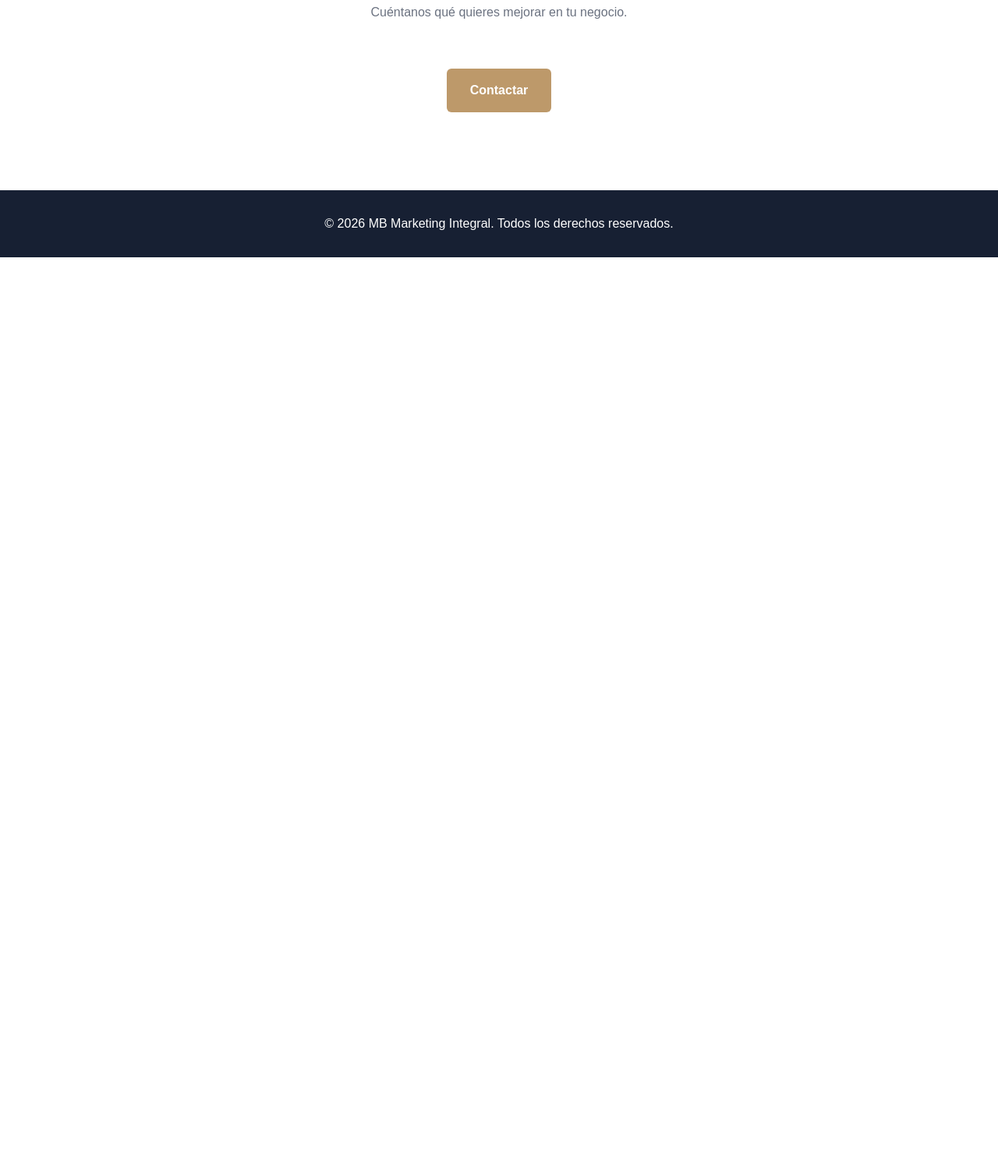
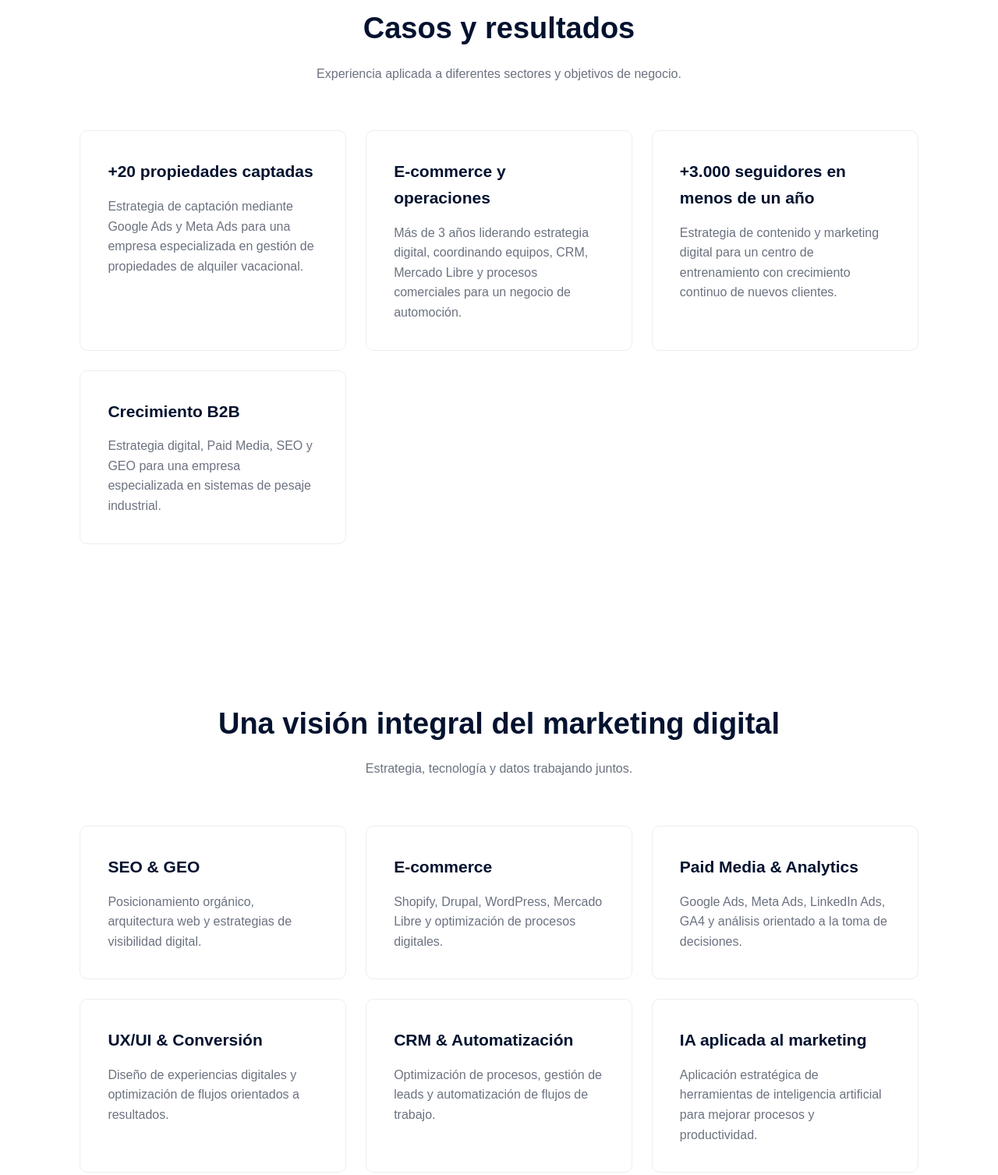
Before and after one commit to MBMarketingIntegral/mbmarketingintegral.github.io, a plain HTML site: page index.html in a window 1280 px wide. Shown: the part 2177-3684 px from the top of the page at 78% size. Before the commit the page ends 2507 px from the top, so only its background shows below. Drawn offline with Linux system fonts and the light colour scheme.

Commit message:
Update index.html
Añadir experiencia y resultados a la web

```diff
--- a/index.html
+++ b/index.html
@@ -355,16 +355,260 @@
         <div class="section-title">
 
             <h2>
-                        MB Marketing Integral
+
+                Experiencia que se convierte en resultados
+
             </h2>
+
+            <p>
+
+                Más de una década trabajando en marketing digital,
+
+                e-commerce y estrategia online para negocios reales.
+
+            </p>
 
         </div>
 
         <p>
-                    Una visión estratégica del marketing para ayudar a las Pymes
-                    a entender mejor su negocio, aprovechar sus oportunidades
-                    digitales y avanzar con una estrategia clara.
+
+            No hablamos de teoría. Analizamos negocios, datos y oportunidades
+
+            para diseñar estrategias que ayuden a crecer de forma sostenible.
+
         </p>
+
+    </div>
+
+</section>
+
+<section class="results">
+
+    <div class="section-title">
+
+        <h2>
+
+            Casos y resultados
+
+        </h2>
+
+        <p>
+
+            Experiencia aplicada a diferentes sectores y objetivos de negocio.
+
+        </p>
+
+    </div>
+
+    <div class="services">
+
+        <div class="service">
+
+            <h3>
+
+                +20 propiedades captadas
+
+            </h3>
+
+            <p>
+
+                Estrategia de captación mediante Google Ads y Meta Ads
+
+                para una empresa especializada en gestión de propiedades
+
+                de alquiler vacacional.
+
+            </p>
+
+        </div>
+
+        <div class="service">
+
+            <h3>
+
+                E-commerce y operaciones
+
+            </h3>
+
+            <p>
+
+                Más de 3 años liderando estrategia digital, coordinando
+
+                equipos, CRM, Mercado Libre y procesos comerciales para
+
+                un negocio de automoción.
+
+            </p>
+
+        </div>
+
+        <div class="service">
+
+            <h3>
+
+                +3.000 seguidores en menos de un año
+
+            </h3>
+
+            <p>
+
+                Estrategia de contenido y marketing digital para un centro
+
+                de entrenamiento con crecimiento continuo de nuevos clientes.
+
+            </p>
+
+        </div>
+
+        <div class="service">
+
+            <h3>
+
+                Crecimiento B2B
+
+            </h3>
+
+            <p>
+
+                Estrategia digital, Paid Media, SEO y GEO para una empresa
+
+                especializada en sistemas de pesaje industrial.
+
+            </p>
+
+        </div>
+
+    </div>
+
+</section>
+
+<section class="skills">
+
+    <div class="section-title">
+
+        <h2>
+
+            Una visión integral del marketing digital
+
+        </h2>
+
+        <p>
+
+            Estrategia, tecnología y datos trabajando juntos.
+
+        </p>
+
+    </div>
+
+    <div class="services">
+
+        <div class="service">
+
+            <h3>
+
+                SEO & GEO
+
+            </h3>
+
+            <p>
+
+                Posicionamiento orgánico, arquitectura web y estrategias
+
+                de visibilidad digital.
+
+            </p>
+
+        </div>
+
+        <div class="service">
+
+            <h3>
+
+                E-commerce
+
+            </h3>
+
+            <p>
+
+                Shopify, Drupal, WordPress, Mercado Libre y optimización
+
+                de procesos digitales.
+
+            </p>
+
+        </div>
+
+        <div class="service">
+
+            <h3>
+
+                Paid Media & Analytics
+
+            </h3>
+
+            <p>
+
+                Google Ads, Meta Ads, LinkedIn Ads, GA4 y análisis
+
+                orientado a la toma de decisiones.
+
+            </p>
+
+        </div>
+
+        <div class="service">
+
+            <h3>
+
+                UX/UI & Conversión
+
+            </h3>
+
+            <p>
+
+                Diseño de experiencias digitales y optimización de flujos
+
+                orientados a resultados.
+
+            </p>
+
+        </div>
+
+        <div class="service">
+
+            <h3>
+
+                CRM & Automatización
+
+            </h3>
+
+            <p>
+
+                Optimización de procesos, gestión de leads y automatización
+
+                de flujos de trabajo.
+
+            </p>
+
+        </div>
+
+        <div class="service">
+
+            <h3>
+
+                IA aplicada al marketing
+
+            </h3>
+
+            <p>
+
+                Aplicación estratégica de herramientas de inteligencia
+
+                artificial para mejorar procesos y productividad.
+
+            </p>
+
+        </div>
 
     </div>
 
```
Lines whose indentation alone changed are shown as unchanged.
